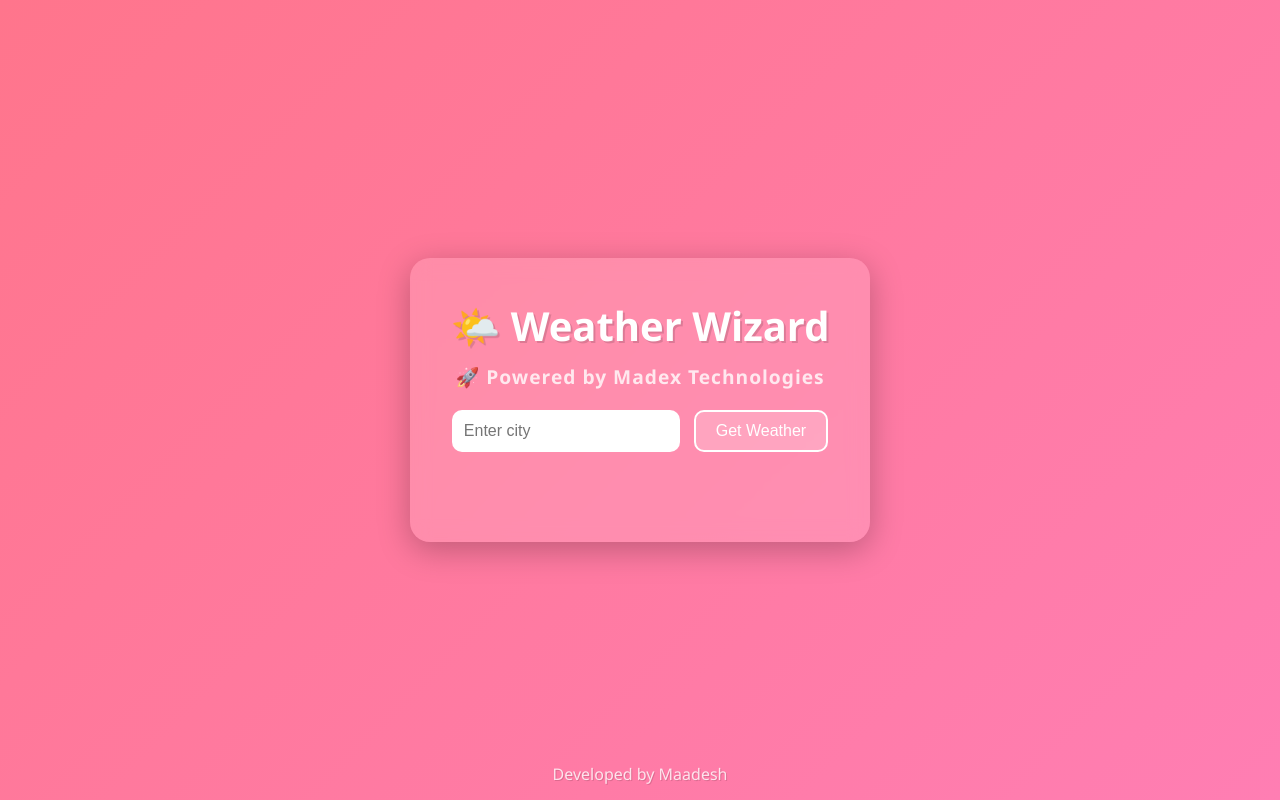
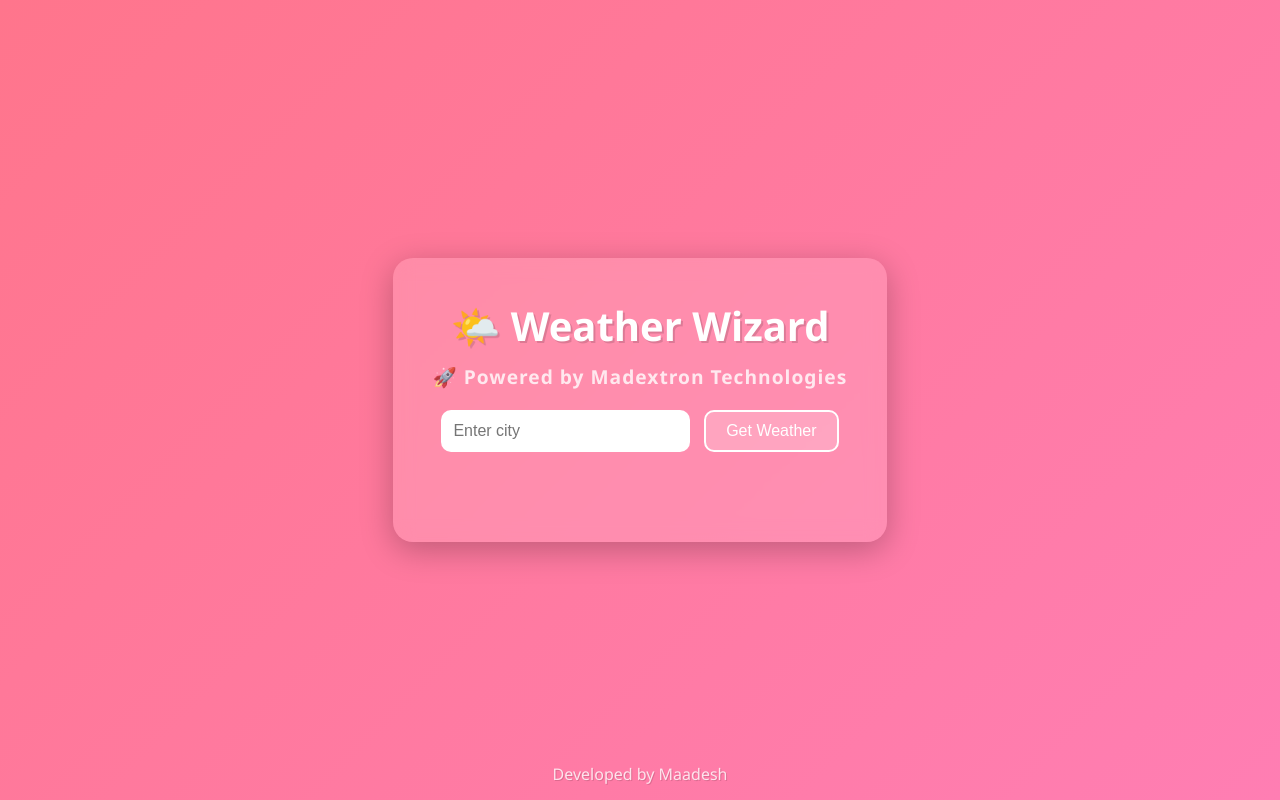
Before and after one commit to Madex-Tech/Weather-App, a plain HTML site: page index.html in a window 1280 px wide. Drawn offline with Linux system fonts and the light colour scheme.

Commit message:
Update index.html

```diff
--- a/index.html
+++ b/index.html
@@ -115,7 +115,7 @@
   <!-- Weather App Main UI -->
   <div class="container">
     <h1>🌤️ Weather Wizard</h1>
-    <div class="brand">🚀 Powered by Madex Technologies</div>
+    <div class="brand">🚀 Powered by Madextron Technologies</div>
 
     <input type="text" id="city" placeholder="Enter city">
     <button onclick="getWeather()">Get Weather</button>
```
